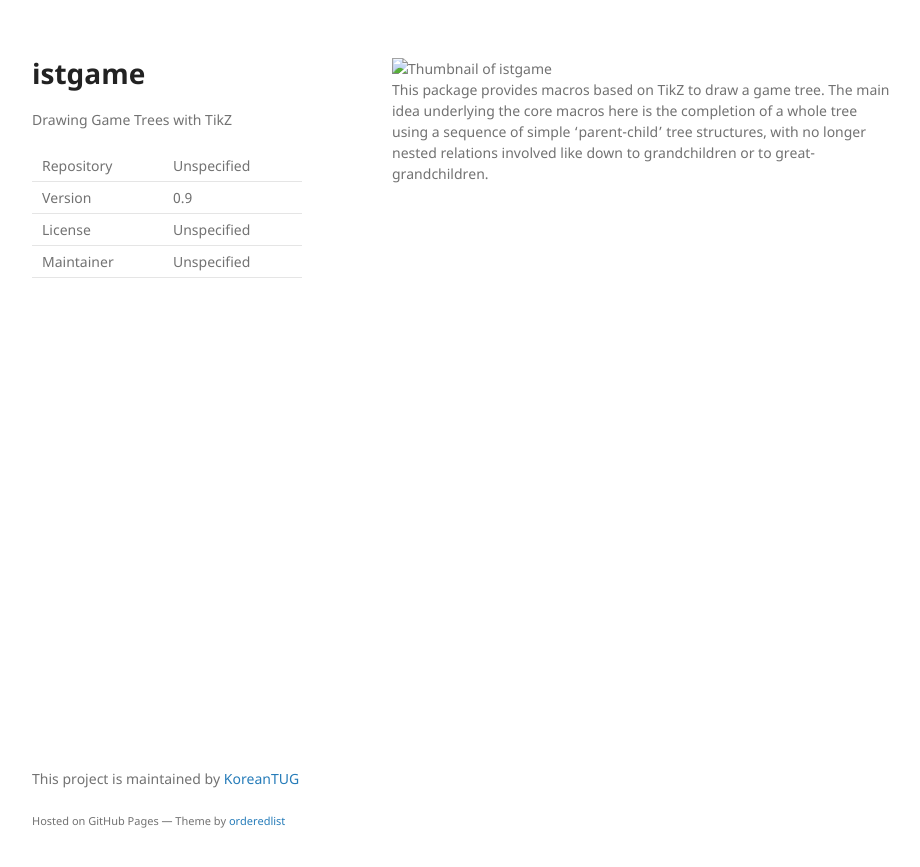
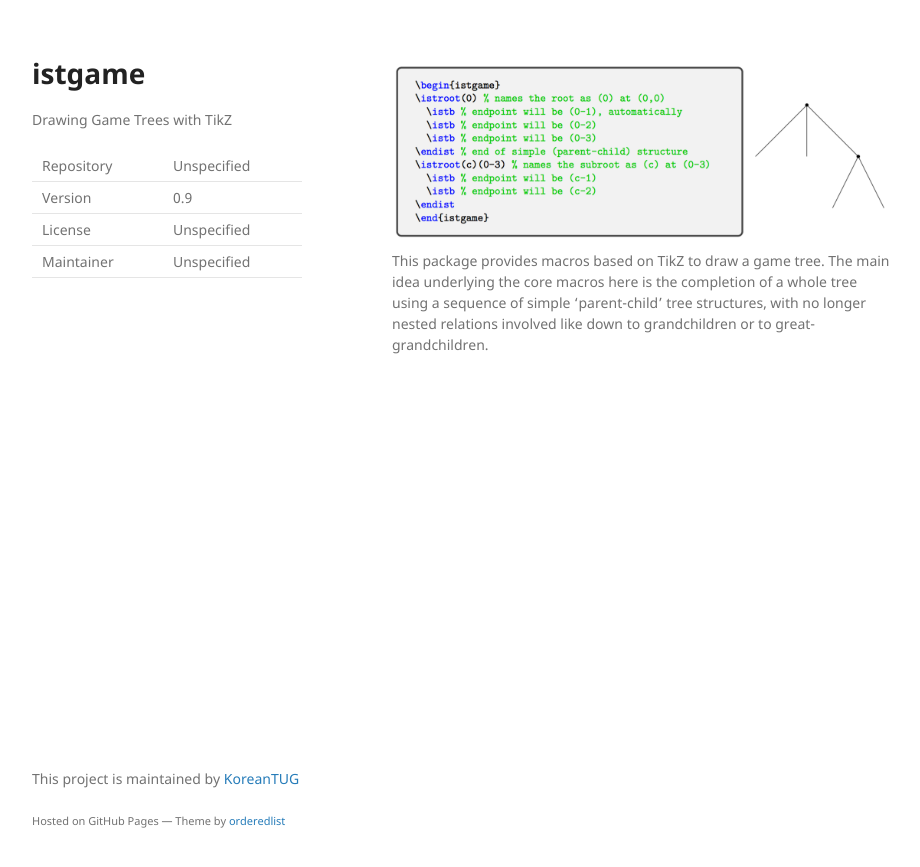
Before and after one commit to KoreanTUG/ktugpr-browser, a Jekyll site: the page built from pkg/istgame.md, in a window 1280 px wide. Shown: the top 867 px of the page, without its empty margins (178-1098 px from the left). Built offline with Jekyll 4.4.1, drawn with Linux system fonts in a browser that asks for light colours.

Commit message:
Fix thumbnail path

```diff
--- a/_layouts/package.html
+++ b/_layouts/package.html
@@ -26,7 +26,7 @@ layout: default
 </header>
 <section>
 {% if page.thumbnail %}
-  <img src="./img/pkg/{{ page.thumbnail }}" alt="Thumbnail of {{ page.pkg_name }}">
+  <img src="../img/pkg/{{ page.thumbnail }}" alt="Thumbnail of {{ page.pkg_name }}">
 {% endif %}
 {{ content }}
 </section>
```
